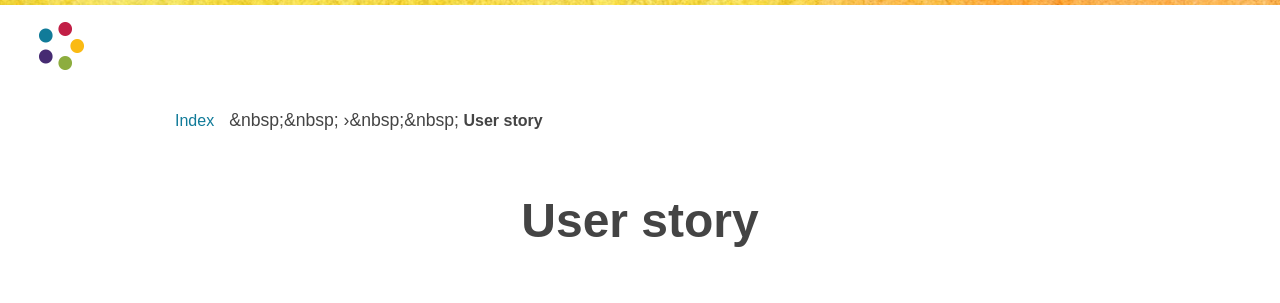
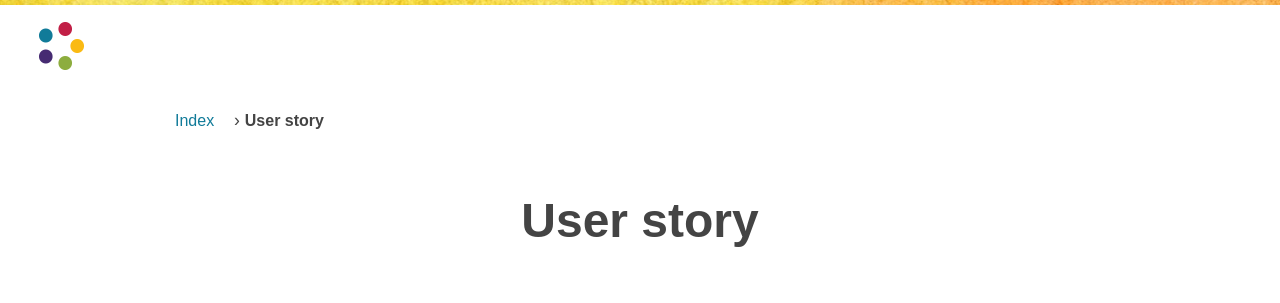
Before and after one commit to content-strategy-forum/csf-glossary, a Jekyll site: the page built from user-story.md, in a window 1280 px wide. Shown: the top 303 px of the page. Built offline with Jekyll 4.4.1, drawn with Linux system fonts in a browser that asks for light colours; some web fonts are replaced.

Commit message:
can't be ascii spaces, no-no

```diff
--- a/assets/main.css
+++ b/assets/main.css
@@ -155,7 +155,7 @@ nav a {
 
 .breadcrumb li:after {
 	font-size: 1.1rem;
-	content: "&nbsp;&nbsp; \203A &nbsp;&nbsp;"; /*Inserts a guillemet and space after each path link.*/
+	content: "  \203A   "; /*Inserts a guillemet and space after each path link.*/
 }
 
 .breadcrumb li:last-child { font-weight: bold; }
```
